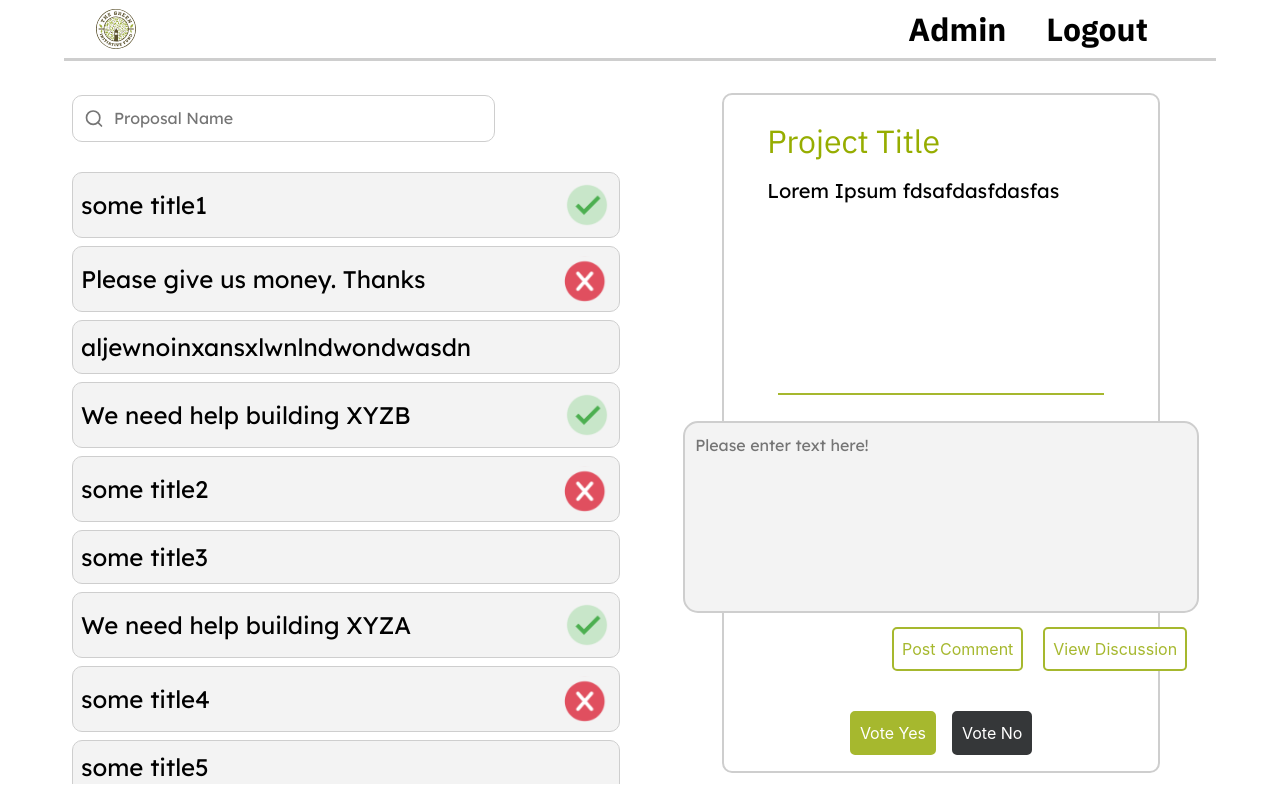
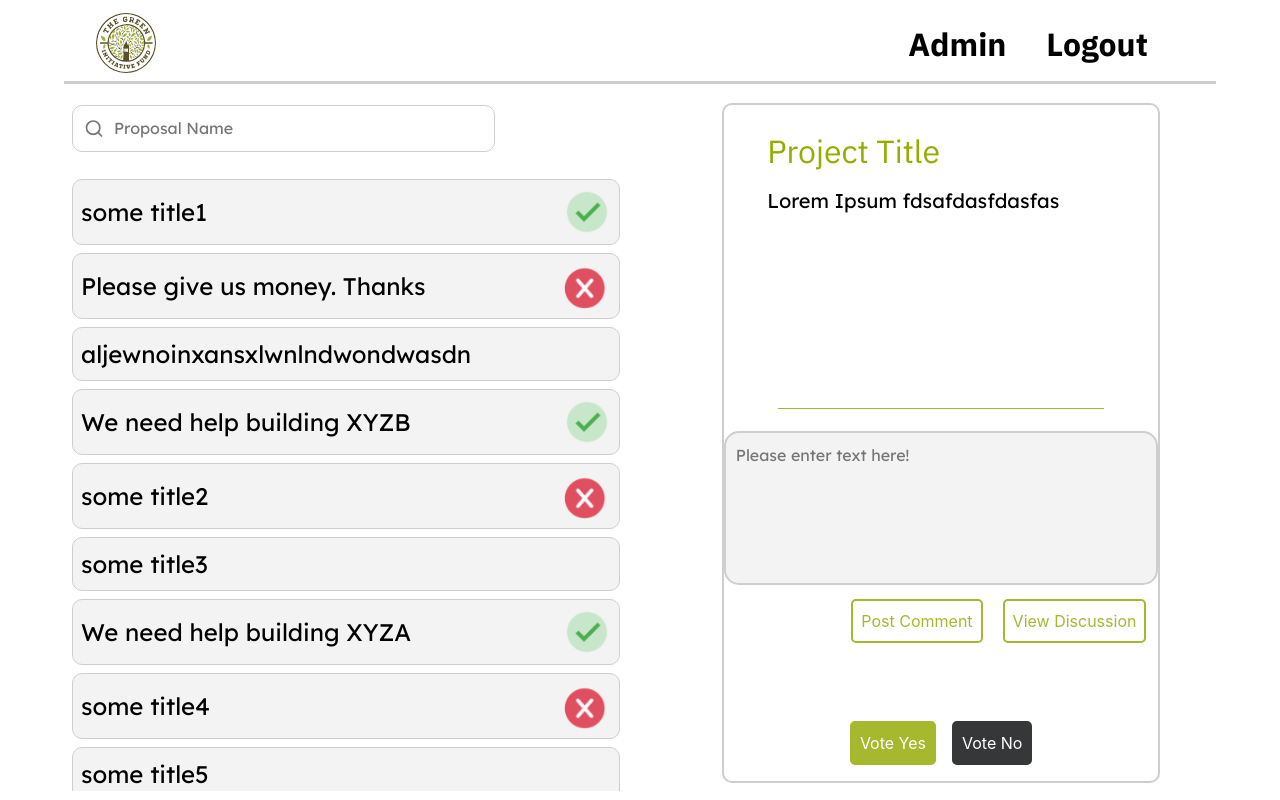
Before and after one commit to codebase-berkeley/tgif-voting-portal, a React (Create React App) app in the folder client/: page / in a window 1280 px wide. Built offline with nearby package versions, Linux system fonts and the light colour scheme.

Commit message:
fixed comment box resize

```diff
--- a/client/src/components/navbar/NavBar.css
+++ b/client/src/components/navbar/NavBar.css
@@ -4,11 +4,13 @@
     display: flex;
     flex-direction: column;
     align-items: center;
+    margin-top: 1%;
 }
 
 .navbar-content {
     width: 100%;
     height: 95%;
+    margin-bottom: 0.5%;
     display: flex;
     justify-content: space-between;
     align-items: center;
@@ -27,7 +29,7 @@
 }
 
 .logo {
-    height: 40px;
+    height: 60px;
     margin-top: 1%;
     margin-bottom: 2%;
 }
--- a/client/src/pages/dashboard/Dashboard.css
+++ b/client/src/pages/dashboard/Dashboard.css
@@ -16,7 +16,7 @@
     width: 45%;
     height: 100%;
     margin-left: 5%;
-    margin-top: 2%;
+    margin-top: 1%;
     display: flex;
     flex-flow: column;
 }
@@ -26,7 +26,7 @@
   }
 
 .proposal-list {
-    margin-top: 2.5%;
+    margin-top: 2%;
     max-height: 77.5vh;
     overflow-y: scroll;
     position: relative;
@@ -37,7 +37,7 @@
     height: 85vh;
     display: flex;
     margin-right: 2%;
-    margin-top: 2.5%;
+    margin-top: 1.5%;
     justify-content: center;
 }
 
@@ -91,7 +91,8 @@
     -webkit-box-shadow: none;
     -moz-box-shadow: none;
     box-shadow: none;
-
+    width: 100%;
+    height: 55%;
     resize: none;
 }
 
```
